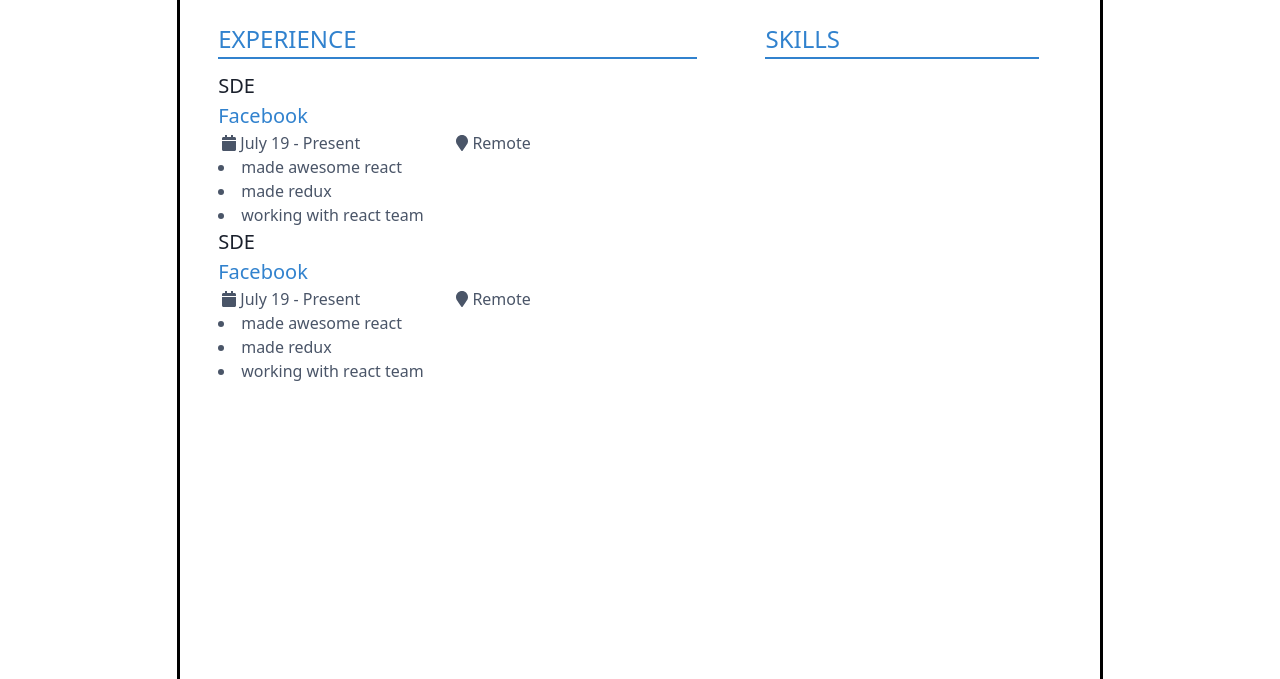
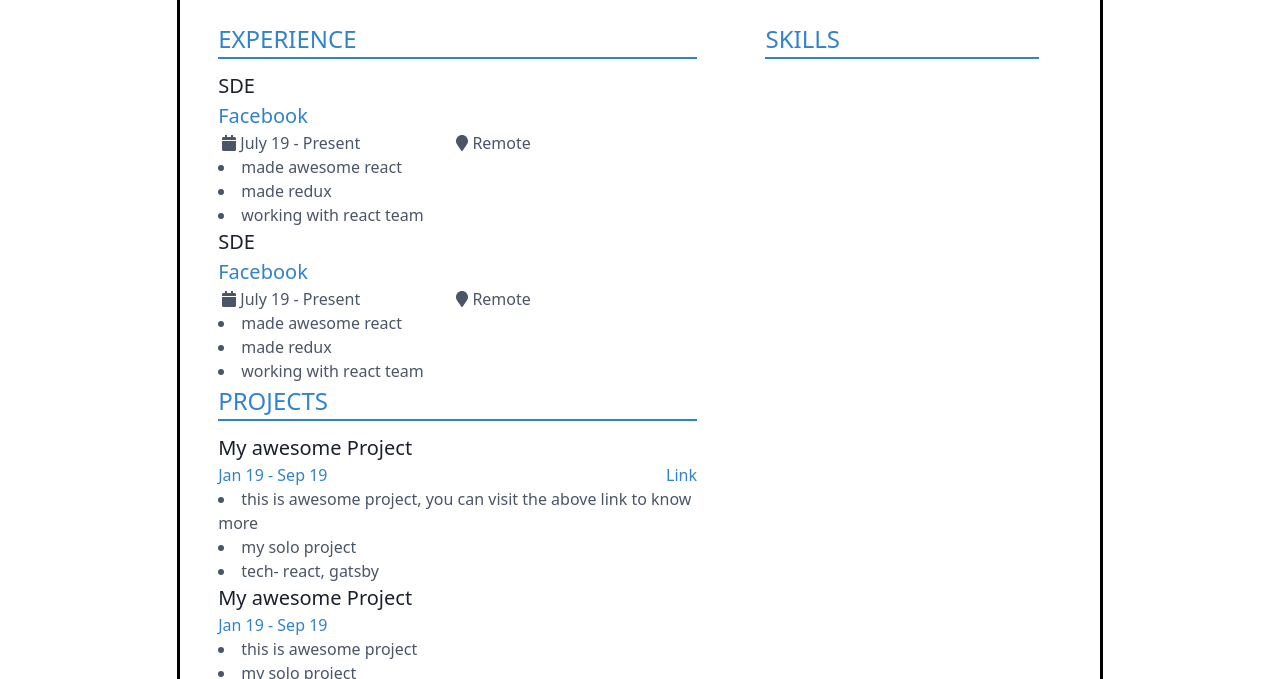
Before and after one commit to ravivarshney01/resume-builder, a Gatsby site: page / in a window 1280 px wide. Shown: the part 273-952 px from the top of the page. Built offline with nearby package versions, Linux system fonts and the light colour scheme; Gatsby itself is replaced by a stand-in of ours.

Commit message:
added project section

```diff
--- /dev/null
+++ b/src/components/Project.js
@@ -0,0 +1,27 @@
+import React from "react"
+
+const Project = ({ pro }) => {
+  const { title, date, points, link } = pro
+  return (
+    <div>
+      <h1 className=" text-xl title-font font-medium text-gray-900">{title}</h1>
+      <h1 className=" text-l title-font font-medium text-blue-600">
+        {date}
+        {link !== "" && (
+          <a className="float-right" href={link} target="blank">
+            Link
+          </a>
+        )}
+      </h1>
+      <div className="text-gray-700 font-light">
+        <ul className="list-inside list-disc">
+          {points.map((point, i) => (
+            <li key={i}>{point}</li>
+          ))}
+        </ul>
+      </div>
+    </div>
+  )
+}
+
+export default Project
--- a/src/components/Resume.js
+++ b/src/components/Resume.js
@@ -1,6 +1,7 @@
 import React, { Component } from "react"
 import PersonalDetails from "./PersonalDetails"
 import Experience from "./Experience"
+import Project from "./Project"
 
 class Resume extends Component {
   constructor(props) {
@@ -40,6 +41,39 @@
           ],
         },
       ],
+      project: [
+        {
+          title: "My awesome Project",
+          date: "Jan 19 - Sep 19",
+          link: "https://github.com",
+          points: [
+            "this is awesome project, you can visit the above link to know more",
+            "my solo project",
+            "tech- react, gatsby",
+          ],
+        },
+        {
+          title: "My awesome Project",
+          date: "Jan 19 - Sep 19",
+          link: "",
+          points: [
+            "this is awesome project",
+            "my solo project",
+            "team-size: 4",
+            "tech- react, gatsby",
+          ],
+        },
+        {
+          title: "My awesome Project",
+          date: "Jan 19 - Sep 19",
+          link: "",
+          points: [
+            "this is awesome project",
+            "my solo project",
+            "tech- react, gatsby",
+          ],
+        },
+      ],
     }
   }
 
@@ -62,6 +96,12 @@
             {this.state.exp.map((ex, i) => (
               <Experience ex={ex} key={i} />
             ))}
+            <h2 className="w-full text-2xl text-blue-600 border-b-2 border-blue-600 font-medium mb-3">
+              PROJECTS
+            </h2>
+            {this.state.project.map((pro, i) => (
+              <Project pro={pro} key={i} />
+            ))}
           </div>
           <div className="w-1/12">{/* empty space */}</div>
           <div className="w-4/12">
```
